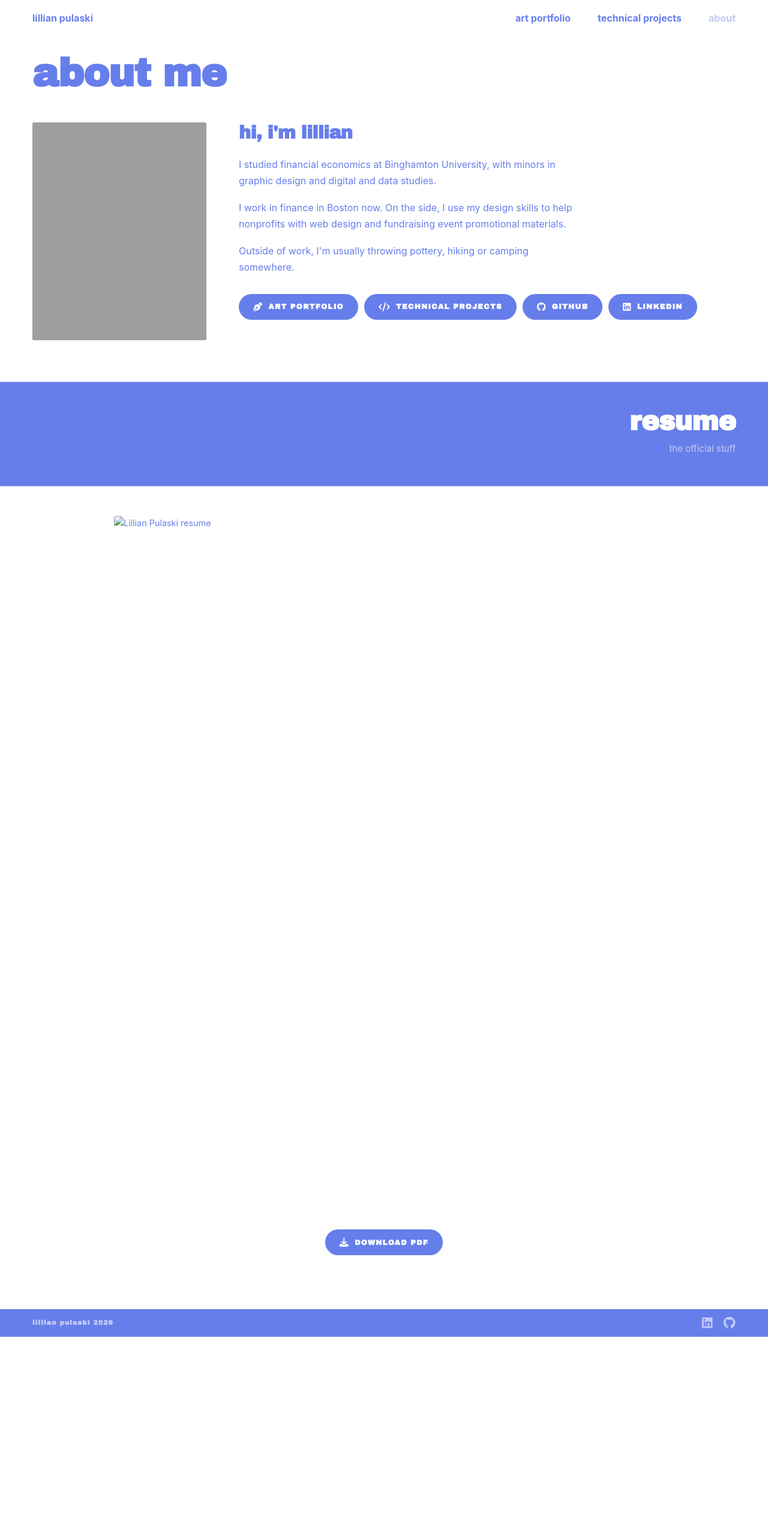
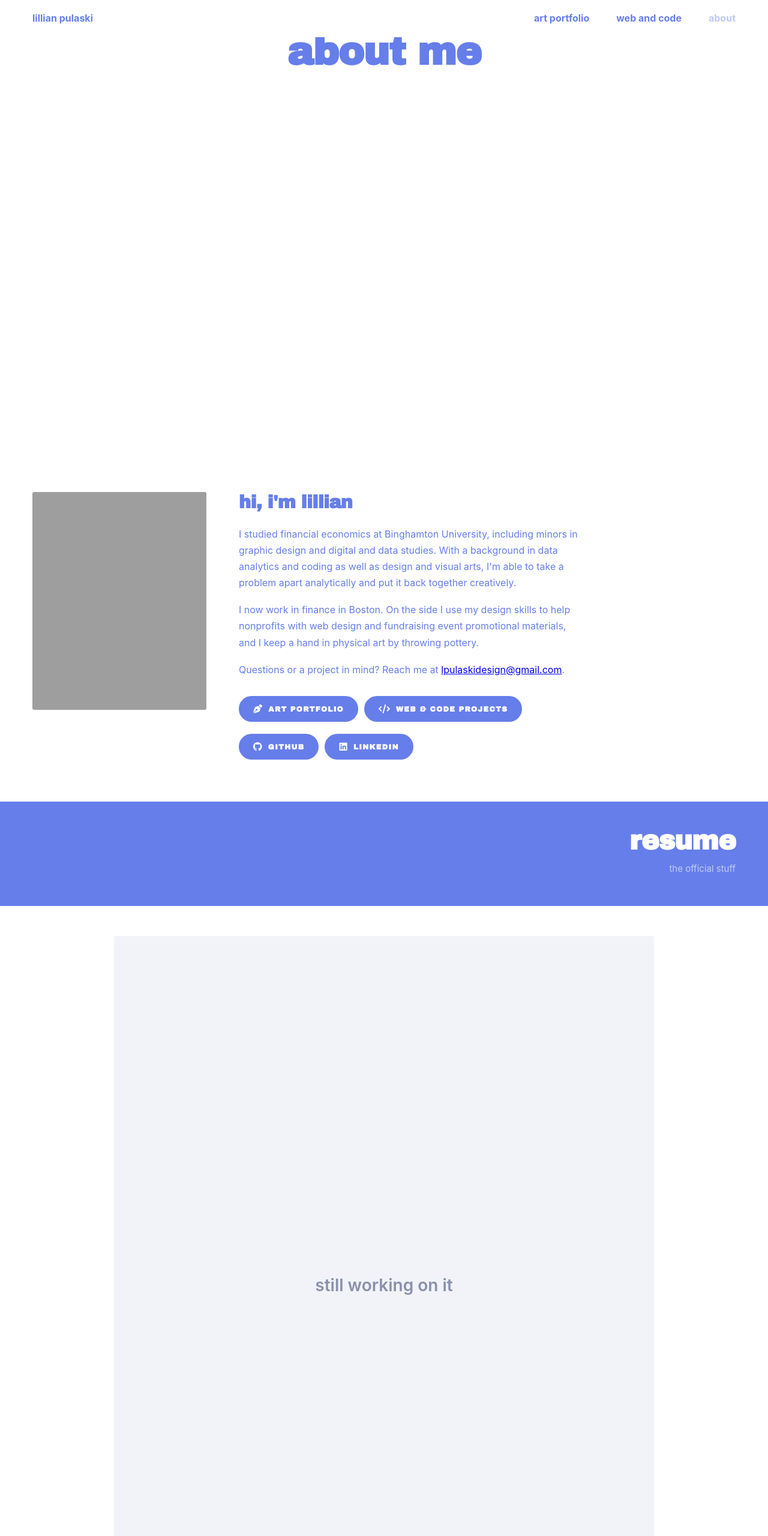
Before and after one commit to lillian-pulaski/portfolio, a plain HTML site: page about.html in a window 1280 px wide. Shown: the top 2560 px of the page at 60% size. Before the commit the page ends 2228 px from the top, so only its background shows below. Drawn offline with Linux system fonts and the light colour scheme; grey boxes are pictures that could not be loaded.

Commit message:
Revise about.html with new content and styles
Updated the about page with new content and styling adjustments.

```diff
--- a/about.html
+++ b/about.html
@@ -12,26 +12,7 @@
     <link rel="stylesheet" href="https://cdnjs.cloudflare.com/ajax/libs/font-awesome/6.4.0/css/all.min.css">
     <style>
 
-        /* ── Hero ── */
-        .hero { min-height: 0; padding: 0; }
-
-        .hero-content {
-            padding: 90px 54px 29px;
-            width: 100%;
-        }
-
-        .name-container { margin-bottom: 0; }
-
-        .portfolio-title {
-            font-family: var(--font-display);
-            font-weight: 900;
-            font-size: clamp(28px, 5.5vw, 65px);
-            letter-spacing: -0.02em;
-            line-height: 1;
-            color: var(--color-text);
-            text-align: left;
-            margin: 0;
-        }
+        /* hero, portfolio-title and the footer come from style.css */
 
         /* ── Buttons ── */
         .btn {
@@ -83,7 +64,9 @@
         .about-photo img {
             width: 100%;
             height: 100%;
+            /* anchored above centre so the crop keeps the face in frame */
             object-fit: cover;
+            object-position: center 25%;
             display: block;
         }
 
@@ -111,6 +94,13 @@
             flex-wrap: wrap;
             gap: 10px;
             margin-top: 30px;
+        }
+
+        /* zero-height full-width item: forces everything after it
+           onto the next row, whatever the screen width */
+        .about-links-break {
+            flex-basis: 100%;
+            height: 0;
         }
 
         /* ── Resume ── */
@@ -165,6 +155,32 @@
             border-radius: 3px;
         }
 
+        /* stand-in shown until the resume image exists */
+        .resume-pending {
+            display: flex;
+            flex-direction: column;
+            align-items: center;
+            justify-content: center;
+            gap: 10px;
+            text-align: center;
+            width: 100%;
+            max-width: 900px;
+            margin: 0 auto;
+            aspect-ratio: 8.5 / 11;
+            padding: 24px;
+            background: #f1f3f9;
+            border-radius: 3px;
+        }
+
+        .resume-pending-title {
+            font-family: var(--font-body);
+            font-weight: 600;
+            font-size: clamp(18px, 2.4vw, 28px);
+            letter-spacing: 0;
+            line-height: 1.1;
+            color: #8a90ab;
+        }
+
         .resume-actions {
             display: flex;
             justify-content: center;
@@ -177,7 +193,7 @@
         }
 
         /* stack photo above text on small screens */
-        @media (max-width: 760px) {
+        @media (max-width: 768px) {
             .about {
                 grid-template-columns: minmax(0, 1fr);
                 gap: 28px;
@@ -185,10 +201,7 @@
             }
 
             .about-photo { max-width: 290px; }
-        }
 
-        @media (max-width: 768px) {
-            .hero-content { padding: 76px 20px 20px; }
             .resume-band-inner { padding: 0 20px; }
             .resume-band-title { font-size: 36px; }
             .resume-section { padding: 36px 20px 72px; }
@@ -197,39 +210,6 @@
         @media (prefers-reduced-motion: reduce) {
             .btn { transition: none; }
             .btn:hover { transform: none; }
-        }
-
-        /* ── Footer ── */
-        .footer {
-            background-color: var(--color-text) !important;
-            border-top: none;
-            padding: 13px 54px !important;
-        }
-
-        .footer-content {
-            flex-direction: row !important;
-            align-items: center;
-            justify-content: space-between;
-            max-width: none !important;
-            width: 100%;
-            margin: 0 !important;
-            padding: 0 !important;
-        }
-
-        .footer-text {
-            color: rgba(255,255,255,0.6) !important;
-            font-weight: 900 !important;
-            font-family: var(--font-display) !important;
-            white-space: nowrap;
-        }
-
-        .footer-icon-link { color: rgba(255,255,255,0.6) !important; }
-        .footer-icon-link:hover { color: white !important; }
-        .footer-icon { width: 20px; height: 20px; font-size: 20px !important; }
-        .footer-right { gap: 16px !important; flex-shrink: 0; }
-
-        @media (max-width: 768px) {
-            .footer { padding: 13px 20px !important; }
         }
     </style>
 </head>
@@ -241,7 +221,7 @@
             <div class="nav-name">lillian pulaski</div>
             <div class="nav-links">
                 <a href="index.html" class="nav-link">art portfolio</a>
-                <a href="technical.html" class="nav-link">technical projects</a>
+                <a href="technical.html" class="nav-link">web and code</a>
                 <a href="about.html" class="nav-link nav-link--active">about</a>
             </div>
         </div>
@@ -267,19 +247,20 @@
 
             <p class="about-lead">hi, i'm lillian</p>
 
-            <p>I studied financial economics at Binghamton University, with minors in graphic design and digital and data studies.</p>
+            <p>I studied financial economics at Binghamton University, including minors in graphic design and digital and data studies. With a background in data analytics and coding as well as design and visual arts, I'm able to take a problem apart analytically and put it back together creatively.</p>
 
-            <p>I work in finance in Boston now. On the side, I use my design skills to help nonprofits with web design and fundraising event promotional materials.</p>
+            <p>I now work in finance in Boston. On the side I use my design skills to help nonprofits with web design and fundraising event promotional materials, and I keep a hand in physical art by throwing pottery.</p>
 
-            <p>Outside of work, I'm usually throwing pottery, hiking or camping somewhere.</p>
+            <p>Questions or a project in mind? Reach me at <a href="mailto:lpulaskidesign@gmail.com">lpulaskidesign@gmail.com</a>.</p>
 
             <div class="about-links">
                 <a href="index.html" class="btn">
                     <i class="fa-solid fa-pen-nib"></i><span>Art portfolio</span>
                 </a>
                 <a href="technical.html" class="btn">
-                    <i class="fa-solid fa-code"></i><span>Technical projects</span>
+                    <i class="fa-solid fa-code"></i><span>Web & code projects</span>
                 </a>
+                <div class="about-links-break"></div>
                 <a href="https://github.com/lillian-pulaski" class="btn" target="_blank" rel="noopener">
                     <i class="fab fa-github"></i><span>GitHub</span>
                 </a>
@@ -301,12 +282,22 @@
     </div>
 
     <div class="resume-section">
-        <img src="photos/lillian-pulaski-resume.png" alt="Lillian Pulaski resume" class="resume-img">
+
+        <img src="photos/lillian-pulaski-resume.png" alt="Lillian Pulaski resume" class="resume-img"
+             onerror="this.remove(); document.getElementById('resume-pending').hidden = false;">
+
+        <div class="resume-pending" id="resume-pending" hidden>
+            <div class="resume-pending-title">still working on it</div>
+        </div>
+
+        <!--
         <div class="resume-actions">
             <a href="pdfs/lillian-pulaski-resume.pdf" class="btn" download>
                 <i class="fa-solid fa-download"></i><span>Download PDF</span>
             </a>
         </div>
+        -->
+
     </div>
 
     <!-- Footer -->
```
